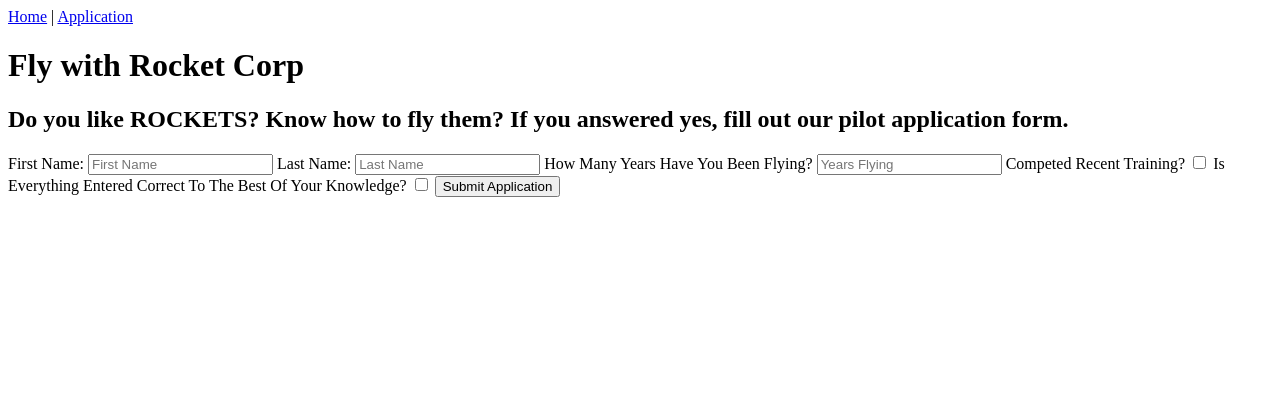
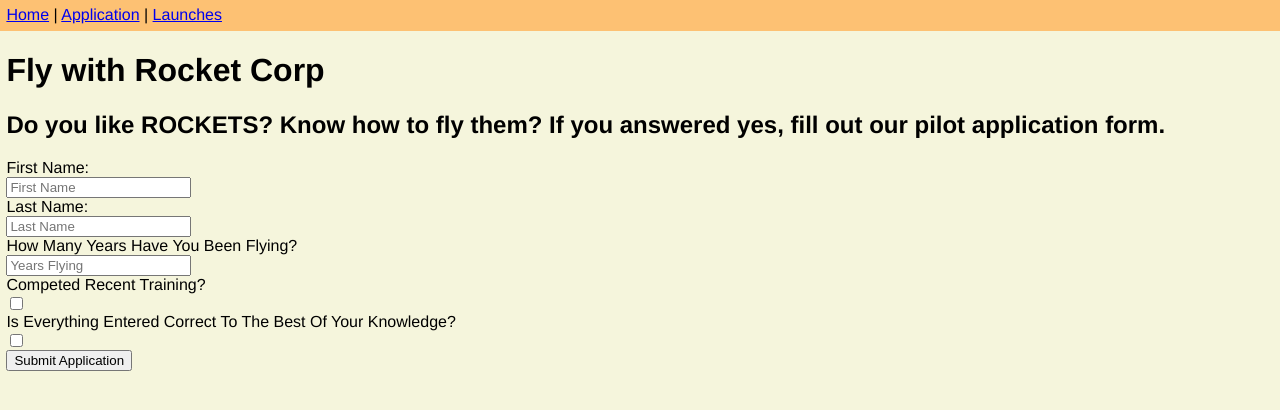
Before and after one commit to ArmadaDev25/RocketCorpPHPSite, a PHP site: page /app.php in a window 1280 px wide. Shown: the top 410 px of the page. Run offline with PHP 8.4, Linux system fonts and the light colour scheme.

Commit message:
Created the countdown page

```diff
--- a/app.php
+++ b/app.php
@@ -3,12 +3,16 @@
 <head>
     <meta charset="UTF-8">
     <meta name="viewport" content="width=device-width, initial-scale=1.0">
-    <title>Document</title>
+    <title>Application</title>
+    <!-- Link to Global CSS file -->
+    <link rel="stylesheet" href="main.css">
+    <!--Link to the validator.js file-->
     <script src="validator.js"></script>
 </head>
 
 <body>
     <header>
+        <!--Nav Bar Include-->
         <?php include "menu.php"; ?>
         <h1>Fly with Rocket Corp</h1>
     </header>
--- a/index.php
+++ b/index.php
@@ -10,6 +10,7 @@
 </head>
 <body>
     <header>
+        <!--Nav Bar Include-->
         <?php include "menu.php"; ?>
         <h1>Rocket Corp Tourism Company</h1>
     </header>
--- a/main.css
+++ b/main.css
@@ -1,3 +1,24 @@
 body{
+    font-family: 'Franklin Gothic Medium', 'Arial Narrow', Arial, sans-serif;
     background-color: beige;
+    margin: 0%;
+    padding: 0%;
 }
+
+nav{
+
+    background-color: rgb(253, 193, 115);
+    padding: .5%;
+}
+
+input {
+    display: block;
+}
+
+header h1{
+    padding-left: .5%;
+}
+
+main{
+    padding-left: .5%;
+}
--- a/menu.php
+++ b/menu.php
@@ -1,4 +1,6 @@
+<nav>
 <?php
-    echo "<a href='index.php'>Home</a> | <a href='app.php'>Application</a>"
+    echo "<a href='index.php'>Home</a> | <a href='app.php'>Application</a> | <a href='countdown.php'>Launches</a>"
 
 ?>
+</nav>
```
Also changed, not shown: countdown.php (added, +67 -0 lines).
